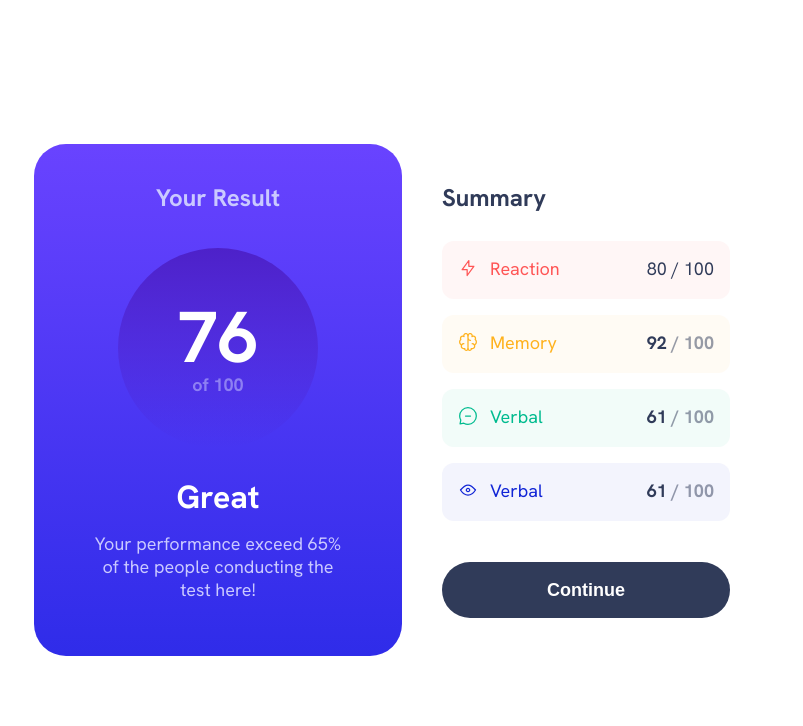
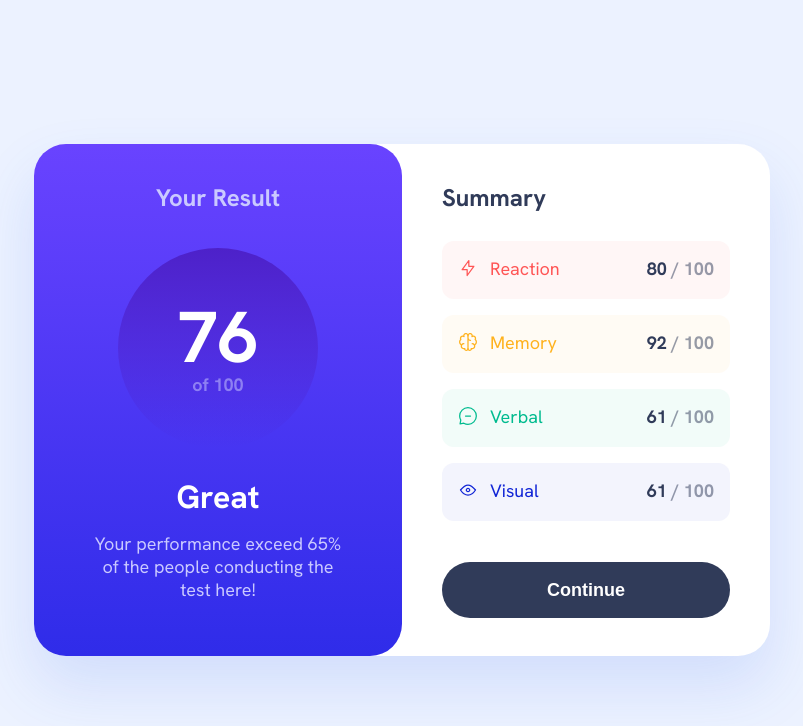
Before and after one commit to CamiStefano/my-portfolio, a Next.js app: page /projects/results-summary-component in a window 1280 px wide. Shown: the top 726 px of the page, without its empty margins (238-1041 px from the left). Built offline with nearby package versions, Linux system fonts and the light colour scheme.

Commit message:
style: :art: styles desktop finished

```diff
--- a/app/projects/results-summary-component/page.jsx
+++ b/app/projects/results-summary-component/page.jsx
@@ -53,8 +53,8 @@ export default function ResultsSummary() {
                 <span className="summary__reaction__p">Reaction</span>
               </div>
               <div>
-                <span className="summary__reaction__number">80 </span>
-                <span className="summary__reaction__number__total">/ 100</span>
+                <span className="summary__number">80 </span>
+                <span className="summary__number__total">/ 100</span>
               </div>
             </SummaryCards>
 
@@ -152,7 +152,7 @@ export default function ResultsSummary() {
                     />
                   </svg>
                 </span>
-                <span className="summary__visual__p">Verbal</span>
+                <span className="summary__visual__p">Visual</span>
               </div>
               <div>
                 <span className="summary__number">61 </span>
--- a/app/projects/results-summary-component/styles.js
+++ b/app/projects/results-summary-component/styles.js
@@ -9,6 +9,7 @@ const theme = {
   green: '#00BB8F',
   blue: '#1125D6',
   lightBlue: '#CAC9FF',
+  veryLightBlue: '#ECF2FF',
   darkNavy: '#303B59',
   gradient1: 'linear-gradient(180deg, #75F 0%, #6943FF 0.01%, #2F2CE9 100%);',
 };
@@ -19,12 +20,13 @@ export const Wrapper = styled.section`
   display: flex;
   justify-content: center;
   align-items: center;
-  background-color: ${theme.lightGray};
+  background-color: ${theme.veryLightBlue};
 `;
 
 export const Card = styled.section`
   display: flex;
   background-color: ${theme.white};
+  box-shadow: 0px 30px 60px 0px rgba(61, 108, 236, 0.15);
   border-radius: 32px;
   width: 736px;
   height: 512px;
@@ -226,9 +228,14 @@ export const Button = styled.button`
   font-size: 18px;
   font-weight: 700;
   cursor: pointer;
-  transition: .3 linear;
+  transition: all .4s ease;
 
-  &.button:hover {
+  &:hover {
+    opacity: 0.8;
+  }
+
+  &:active {
+    opacity: 1;
     background: ${theme.gradient1};
   }
 `;
```
